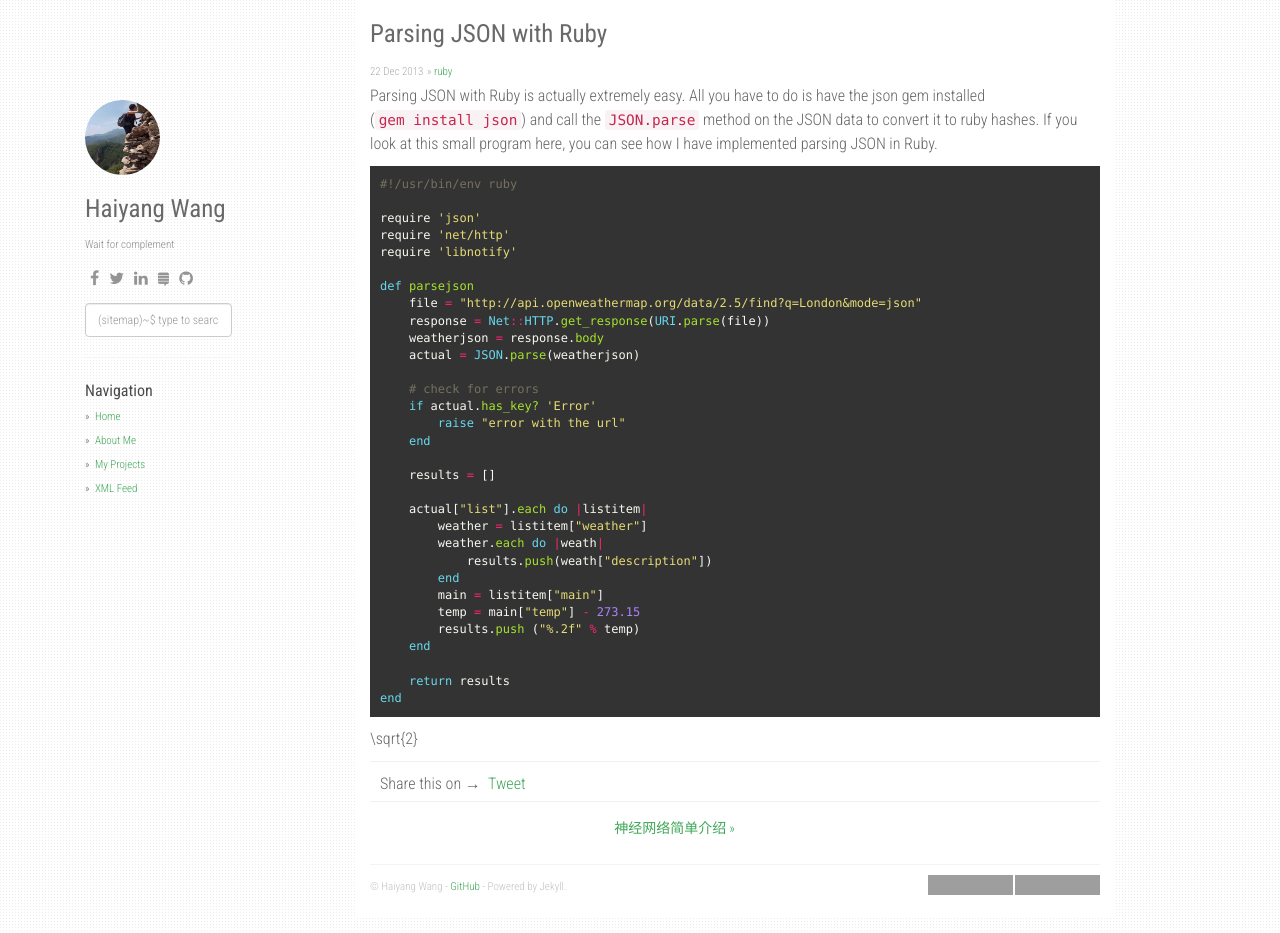
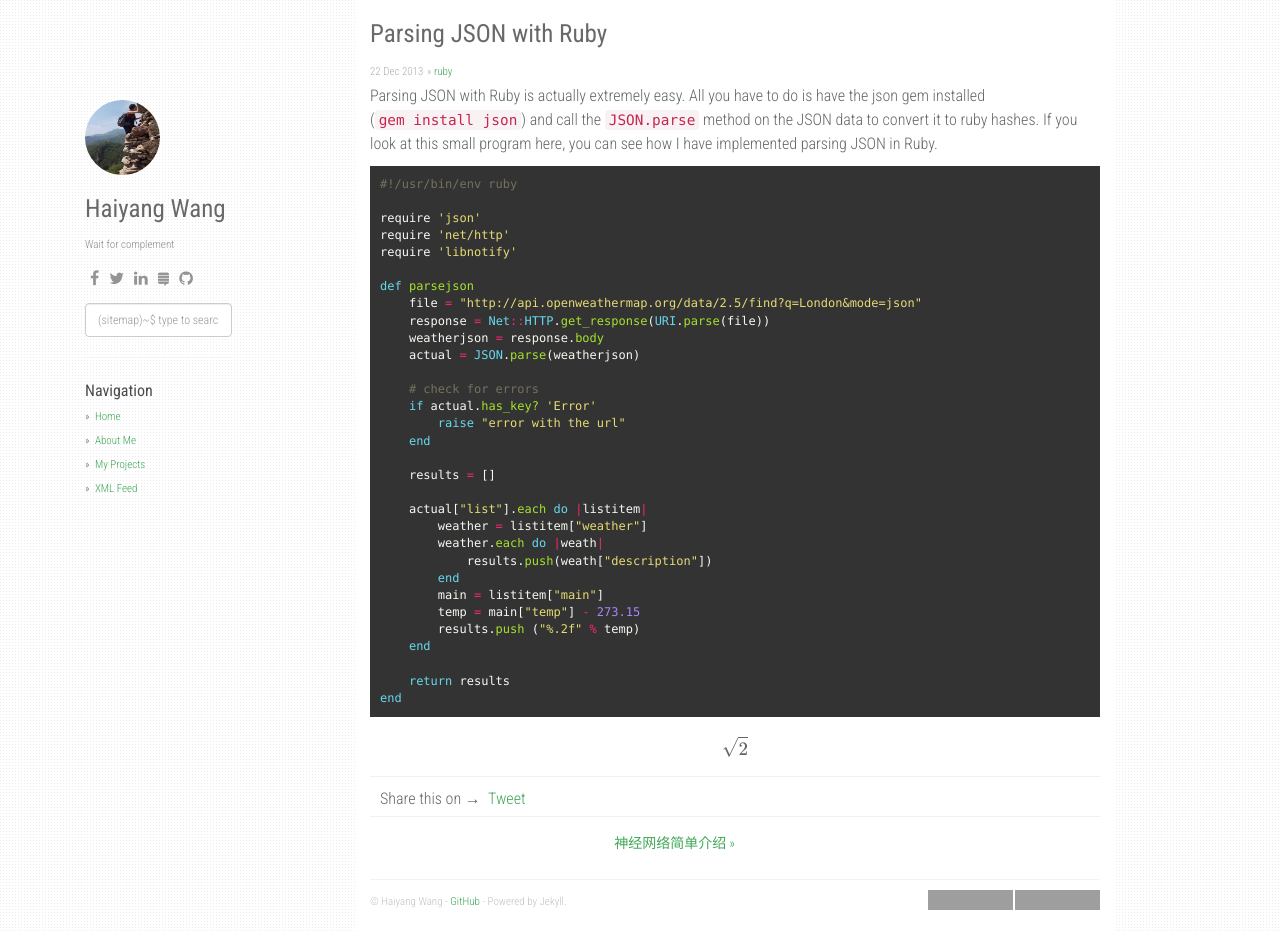
Before and after one commit to EverestOcean/oceanote, a Jekyll site: the page built from _posts/2013-12-23-ruby-json.markdown, in a window 1280 px wide and 933 px high. Built offline with Jekyll 4.4.1, drawn with Linux system fonts in a browser that asks for light colours; nearby versions of some CDN libraries; Markdown is read by kramdown in place of the engine named in the settings; formulas are drawn with MathJax 3; comment, search, counter and statistics services are not loaded; grey boxes are pictures that could not be loaded.

```diff
--- a/_posts/2013-12-23-ruby-json.markdown
+++ b/_posts/2013-12-23-ruby-json.markdown
@@ -42,4 +42,4 @@ end
 
 
 
-\sqrt{2}
+$$ \sqrt{2} $$
```
